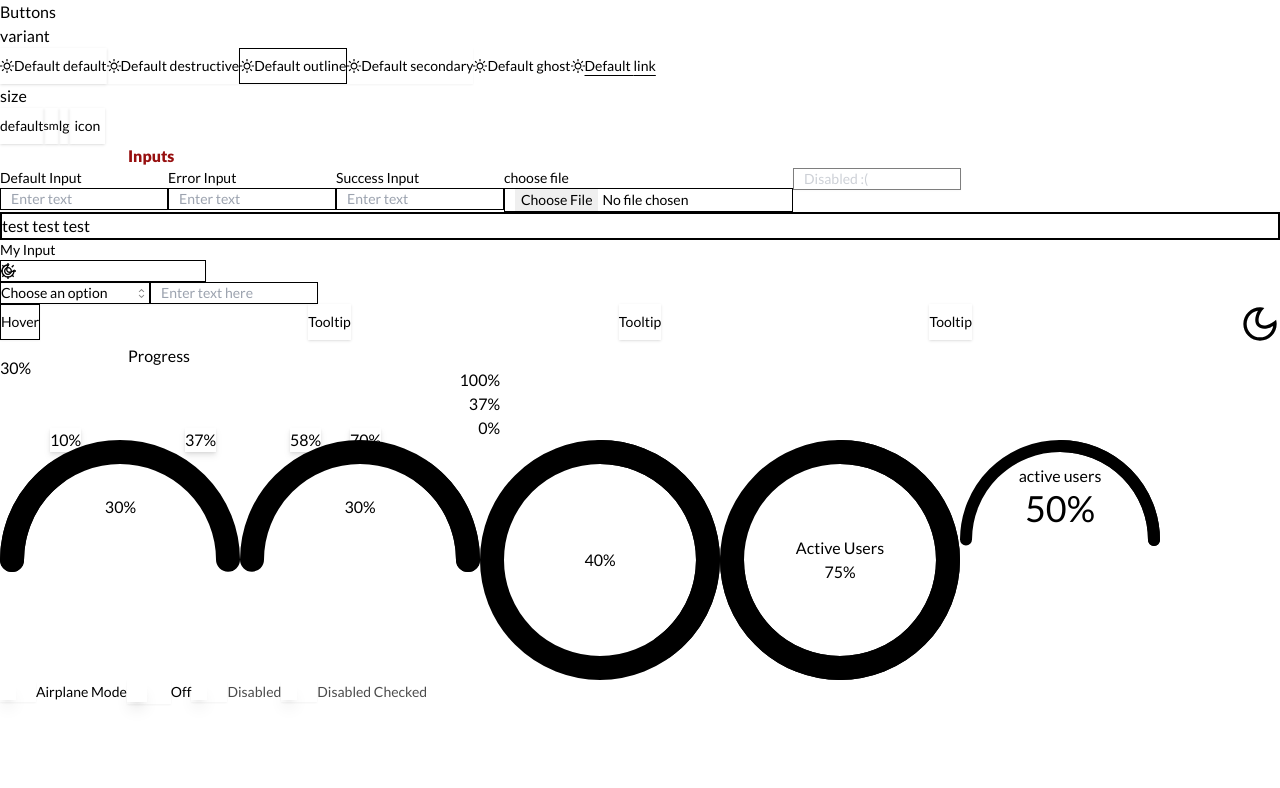
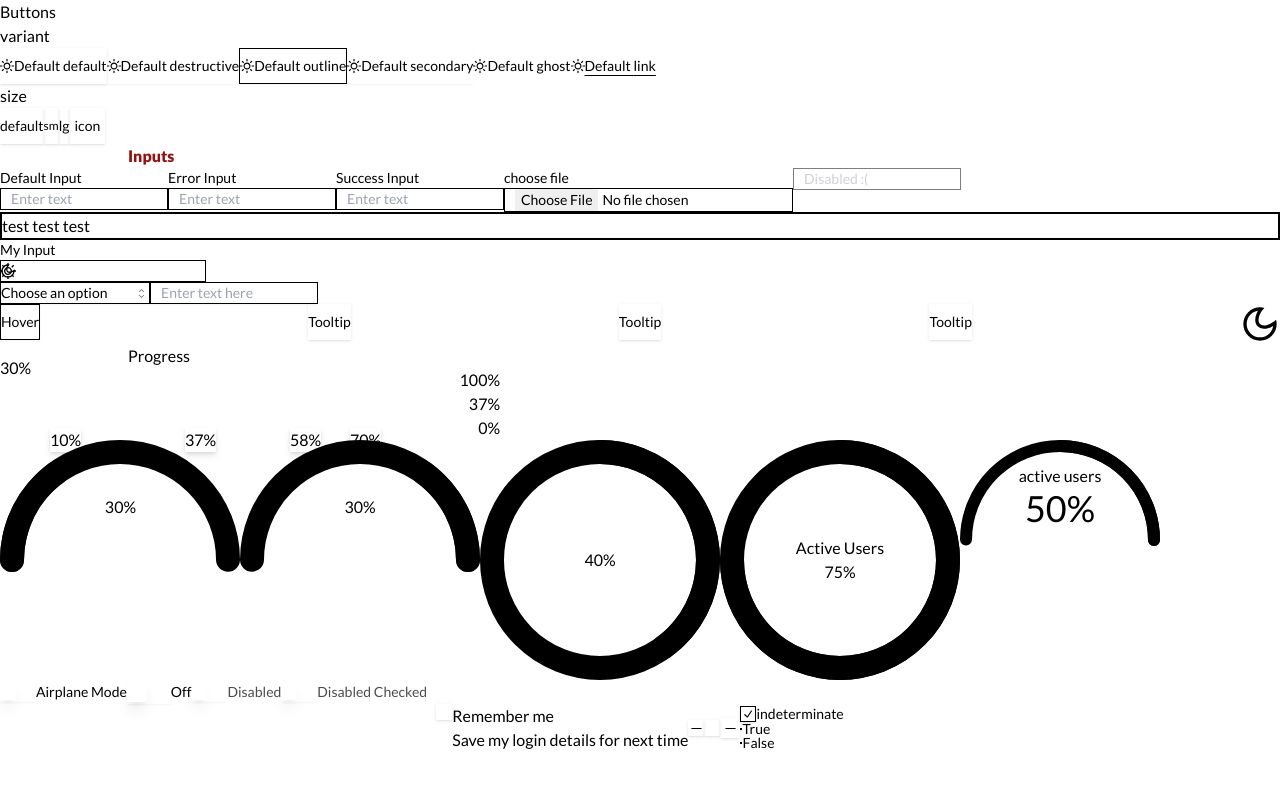
Before and after one commit to besmillahibrahimi/next-starter-app, a Next.js app: page /components in a window 1280 px wide. Shown: the top 788 px of the page. Built offline with nearby package versions, Linux system fonts and the light colour scheme.

Commit message:
feat (shadcn checkBox) : add details to shadcn checkBox and add init code of shadccn radioGroup

```diff
--- a/package.json
+++ b/package.json
@@ -10,11 +10,13 @@
   },
   "dependencies": {
     "@hookform/resolvers": "^3.6.0",
+    "@radix-ui/react-checkbox": "^1.1.1",
     "@radix-ui/react-dialog": "^1.0.5",
     "@radix-ui/react-dropdown-menu": "^2.0.6",
     "@radix-ui/react-icons": "^1.3.0",
     "@radix-ui/react-label": "^2.0.2",
     "@radix-ui/react-progress": "^1.1.0",
+    "@radix-ui/react-radio-group": "^1.2.0",
     "@radix-ui/react-select": "^2.1.1",
     "@radix-ui/react-slot": "^1.0.2",
     "@radix-ui/react-switch": "^1.1.0",
--- a/src/app/(landing)/components/page.tsx
+++ b/src/app/(landing)/components/page.tsx
@@ -25,6 +25,9 @@ import CircularProgress from "@/components/molecules/progress/CircularProgress";
 import { Direction } from "@/lib/constants";
 import { Switch } from "@/components/ui/switch";
 import { Label } from "@/components/ui/label";
+import { Checkbox } from "@/components/ui/checkbox";
+
+import { RadioGroup, RadioGroupItem } from "@/components/ui/radio-group";
 
 const variants: Record<string, string[]> = {
   variant: ["default", "destructive", "outline", "secondary", "ghost", "link"],
@@ -34,12 +37,27 @@ const variants: Record<string, string[]> = {
 export default function Components() {
   const [progress, setProgress] = useState(0);
 
-  const [isChecked, setIsChecked] = useState(false);
+  const [isSwitchOn, setIsSwitchOn] = useState(false);
+  const [isChecked, setIsChecked] = useState<true | false | "indeterminate">(
+    "indeterminate"
+  );
 
   useEffect(() => {
     const timer = setTimeout(() => setProgress(30), 1000);
     return () => clearTimeout(timer);
   }, []);
+
+  const onCheckHandler = () => {
+    isChecked == "indeterminate"
+      ? setIsChecked(true)
+      : isChecked == true
+      ? setIsChecked(false)
+      : setIsChecked(true);
+  };
+
+  const boolToString = (bool: boolean | string) => `${bool}`;
+  const stringToBool = (bool: boolean | string): boolean | "indeterminate" =>
+    bool === "true" ? true : bool === "false" ? false : "indeterminate";
 
   return (
     <div className="flex flex-col space-y-5 p-8">
@@ -237,11 +255,11 @@ export default function Components() {
         <div className="flex items-center space-x-2">
           <Switch
             id="controlled-switch"
-            checked={isChecked}
-            onCheckedChange={setIsChecked}
+            checked={isSwitchOn}
+            onCheckedChange={setIsSwitchOn}
             size="md"
           />
-          <Label htmlFor="controlled-switch">{isChecked ? "On" : "Off"}</Label>
+          <Label htmlFor="controlled-switch">{isSwitchOn ? "On" : "Off"}</Label>
         </div>
 
         <div className="flex items-center space-x-2">
@@ -254,6 +272,53 @@ export default function Components() {
           <Label htmlFor="disabled-checked-switch">Disabled Checked </Label>
         </div>
       </div>
+
+      <div className="flex justify-center items-center w-full space-x-4 ">
+        <div>
+          <Checkbox
+            id="terms1"
+            checked={isChecked}
+            onClick={() => onCheckHandler()}
+            title="Remember me"
+            desc="Save my login details for next time"
+          />
+        </div>
+
+        <Checkbox id="terms2" checked={isChecked} shape="square" />
+        <Checkbox
+          id="terms3"
+          checked={isChecked}
+          onCheckedChange={setIsChecked}
+          disabled
+        />
+        <Checkbox
+          id="terms4"
+          checked={isChecked}
+          onClick={() => onCheckHandler()}
+          size="md"
+          shape="square"
+          disabled
+        />
+
+        <RadioGroup
+          value={boolToString(isChecked)}
+          defaultValue={boolToString(isChecked)}
+          onValueChange={(v) => setIsChecked(stringToBool(v))}
+        >
+          <div className="flex items-center space-x-2">
+            <RadioGroupItem value="indeterminate" id="r1" />
+            <Label htmlFor="r1">indeterminate</Label>
+          </div>
+          <div className="flex items-center space-x-2">
+            <RadioGroupItem value={"true"} id="r2" />
+            <Label htmlFor="r2">True</Label>
+          </div>
+          <div className="flex items-center space-x-2">
+            <RadioGroupItem value={"false"} id="r3" />
+            <Label htmlFor="r3">False</Label>
+          </div>
+        </RadioGroup>
+      </div>
     </div>
   );
 }
--- /dev/null
+++ b/src/components/ui/checkbox.tsx
@@ -0,0 +1,87 @@
+"use client";
+
+import * as React from "react";
+import * as CheckboxPrimitive from "@radix-ui/react-checkbox";
+import { CheckIcon, MinusIcon } from "@radix-ui/react-icons";
+
+import { cn } from "@/lib/utils";
+
+const sizeClasses = {
+  sm: {
+    container: "w-[1rem] h-[1rem]",
+    roundedIcon: "w-[0.375rem] h-[0.375rem]",
+  },
+  md: {
+    container: "w-[1.25rem] h-[1.25rem]",
+    roundedIcon: "w-[0.5rem] h-[0.5rem]",
+  },
+};
+
+const Checkbox = React.forwardRef<
+  React.ElementRef<typeof CheckboxPrimitive.Root>,
+  React.ComponentPropsWithoutRef<typeof CheckboxPrimitive.Root> & {
+    size?: "sm" | "md";
+    icon?: React.ReactNode;
+    shape?: "square" | "circle";
+    title?: string;
+    desc?: string;
+  }
+>(
+  (
+    {
+      className,
+      size = "sm",
+      //icon = <CheckIcon />,
+      shape = "circle",
+      title,
+      desc,
+      ...props
+    },
+    ref
+  ) => {
+    const { container, roundedIcon } = sizeClasses[size];
+
+    // hsl(var(--fg-disabled_subtle))
+    return (
+      <div className="flex justify-center items-start space-x-md">
+        <CheckboxPrimitive.Root
+          ref={ref}
+          className={cn(
+            `${container} ${shape == "square" ? "rounded-xs" : "rounded-full"}`,
+            "group peer shrink-0 bg-primary shadow mt-xxs",
+            "focus:outline-none focus:ring-2 focus:ring-brand-solid focus:ring-offset-2 focus:ring-offset-background",
+            "disabled:cursor-not-allowed disabled:data-[state=checked]:bg-disabled disabled:data-[state=checked]:text-[hsl(var(--fg-disabled-subtle))] disabled:data-[state=unchecked]:bg-disabled",
+            "disabled:data-[state=indeterminate]:bg-disabled disabled:data-[state=indeterminate]:text-[hsl(var(--fg-disabled-subtle))]",
+            "data-[state=checked]:bg-brand-solid data-[state=checked]:text-white",
+            "data-[state=indeterminate]:bg-brand-solid data-[state=indeterminate]:text-white",
+            className
+          )}
+          {...props}
+        >
+          <CheckboxPrimitive.CheckboxIndicator
+            className={cn("flex items-center justify-center text-current")}
+          >
+            {shape == "circle" ? (
+              <div
+                className={`${roundedIcon} rounded-full bg-[white] disabled:data-[state=checked]:bg-[hsl(var(--fg-disabled-subtle))]`}
+              />
+            ) : (
+              <>
+                <CheckIcon className="h-4 w-4 hidden group-data-[state=checked]:block" />
+                <MinusIcon className="h-4 w-4 hidden group-data-[state=indeterminate]:block" />
+              </>
+            )}
+          </CheckboxPrimitive.CheckboxIndicator>
+        </CheckboxPrimitive.Root>
+
+        <div className="">
+          <p className="text-md font-medium text-secondary">{title}</p>
+          <p className="text-md font-regular text-tertiary">{desc}</p>
+        </div>
+      </div>
+    );
+  }
+);
+Checkbox.displayName = CheckboxPrimitive.Root.displayName;
+
+export { Checkbox };
--- /dev/null
+++ b/src/components/ui/radio-group.tsx
@@ -0,0 +1,44 @@
+"use client"
+
+import * as React from "react"
+import { CheckIcon } from "@radix-ui/react-icons"
+import * as RadioGroupPrimitive from "@radix-ui/react-radio-group"
+
+import { cn } from "@/lib/utils"
+
+const RadioGroup = React.forwardRef<
+  React.ElementRef<typeof RadioGroupPrimitive.Root>,
+  React.ComponentPropsWithoutRef<typeof RadioGroupPrimitive.Root>
+>(({ className, ...props }, ref) => {
+  return (
+    <RadioGroupPrimitive.Root
+      className={cn("grid gap-2", className)}
+      {...props}
+      ref={ref}
+    />
+  )
+})
+RadioGroup.displayName = RadioGroupPrimitive.Root.displayName
+
+const RadioGroupItem = React.forwardRef<
+  React.ElementRef<typeof RadioGroupPrimitive.Item>,
+  React.ComponentPropsWithoutRef<typeof RadioGroupPrimitive.Item>
+>(({ className, ...props }, ref) => {
+  return (
+    <RadioGroupPrimitive.Item
+      ref={ref}
+      className={cn(
+        "aspect-square h-4 w-4 rounded-full border border-primary text-primary shadow focus:outline-none focus-visible:ring-1 focus-visible:ring-ring disabled:cursor-not-allowed disabled:opacity-50",
+        className
+      )}
+      {...props}
+    >
+      <RadioGroupPrimitive.Indicator className="flex items-center justify-center">
+        <CheckIcon className="h-3.5 w-3.5 fill-primary" />
+      </RadioGroupPrimitive.Indicator>
+    </RadioGroupPrimitive.Item>
+  )
+})
+RadioGroupItem.displayName = RadioGroupPrimitive.Item.displayName
+
+export { RadioGroup, RadioGroupItem }
--- a/src/components/ui/switch.tsx
+++ b/src/components/ui/switch.tsx
@@ -43,7 +43,8 @@ const Switch = React.forwardRef<
         className={cn(
           `${thumb}`,
           "group-disabled:bg-[hsl(var(--fg-disabled))] pointer-events-none block rounded-full bg-[white] shadow-lg ring-0 transition-transform",
-          `data-[state=checked]:translate-x-${spacing} data-[state=unchecked]:translate-x-0`
+          `data-[state=checked]:translate-x-${spacing}`, //translate-x-${spacing}
+          `data-[state=unchecked]:translate-x-0`
         )}
       />
     </SwitchPrimitives.Root>
--- a/src/configs/colors/tokens/tokens-colors.css
+++ b/src/configs/colors/tokens/tokens-colors.css
@@ -64,7 +64,7 @@
 
   --fg-white: white;
   --fg-disabled: var(--gray-400);
-  --fg-disabled_subtle: var(--gray-300);
+  --fg-disabled-subtle: var(--gray-300);
 
   --fg-brand-primary: var(--brand-600);
   --fg-brand-primary_alt: var(--brand-600);
```
Also changed, not shown: 1 other file (tests, documents, lock files or other folders).
